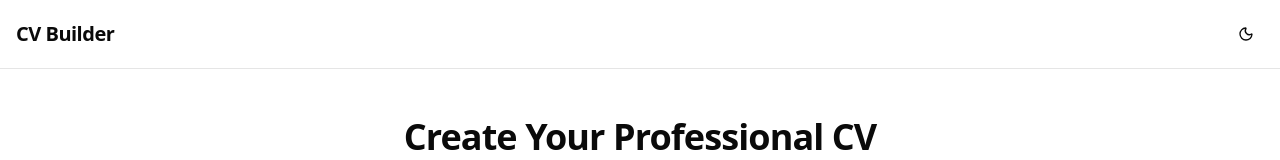
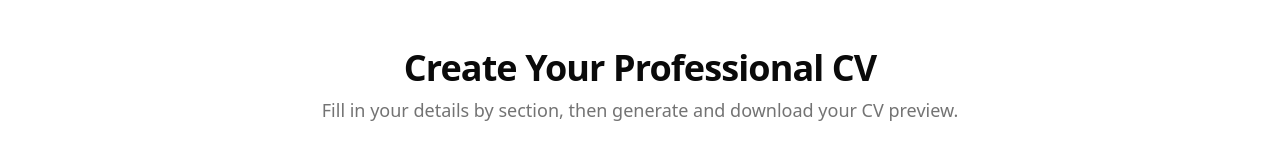
Before and after one commit to zcky1990/cv-generator, a Vue app: page / in a window 1280 px wide. Shown: the top 160 px of the page. Built offline with nearby package versions, Linux system fonts and the light colour scheme.

Commit message:
hide header

```diff
--- a/src/views/BuilderView.vue
+++ b/src/views/BuilderView.vue
@@ -124,7 +124,7 @@ initTheme()
 <template>
   <div class="min-h-screen print:bg-white">
     <!-- Sticky header (Help 1 style) -->
-    <header class="sticky top-0 z-50 border-b border-border bg-background/95 backdrop-blur print:hidden">
+    <!-- <header class="sticky top-0 z-50 border-b border-border bg-background/95 backdrop-blur print:hidden">
       <div class="container mx-auto px-4 py-4">
         <div class="flex flex-wrap items-center justify-between gap-4">
           <h1 class="text-xl font-bold tracking-tight">CV Builder</h1>
@@ -136,7 +136,7 @@ initTheme()
           </div>
         </div>
       </div>
-    </header>
+    </header> -->
 
     <main class="container mx-auto px-4 py-8 md:py-12 max-w-5xl">
       <!-- Hero -->
```
